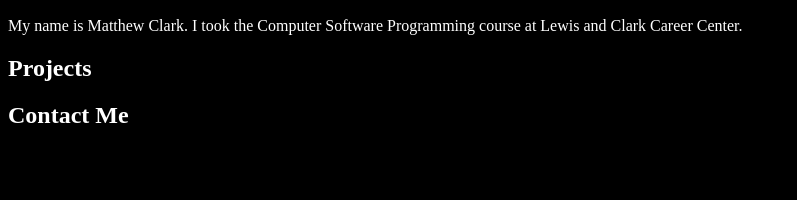
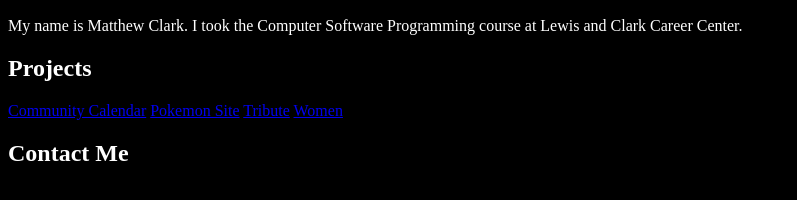
Before and after one commit to MClark269/Portfolio, a plain HTML site: page index.html in a window 1280 px wide. Shown: the part 96-296 px from the top of the page, without its empty margins (0-797 px from the left). Drawn offline with Linux system fonts and the light colour scheme.

Commit message:
Add files via upload

```diff
--- a/index.html
+++ b/index.html
@@ -9,7 +9,10 @@
     <h2>About Me</h2>
     <p>My name is Matthew Clark. I took the Computer Software Programming course at Lewis and Clark Career Center.</p>
     <h2>Projects</h2>
-
+    <a href="Community Calendar">Community Calendar</a>
+    <a href="Pokemon Site">Pokemon Site</a>
+    <a href="Tribute">Tribute</a>
+    <a href="Women">Women</a>
     <h2>Contact Me</h2>
     <a href="mailto:MClark@stcharlessd.org"></a>
   </body>
```
